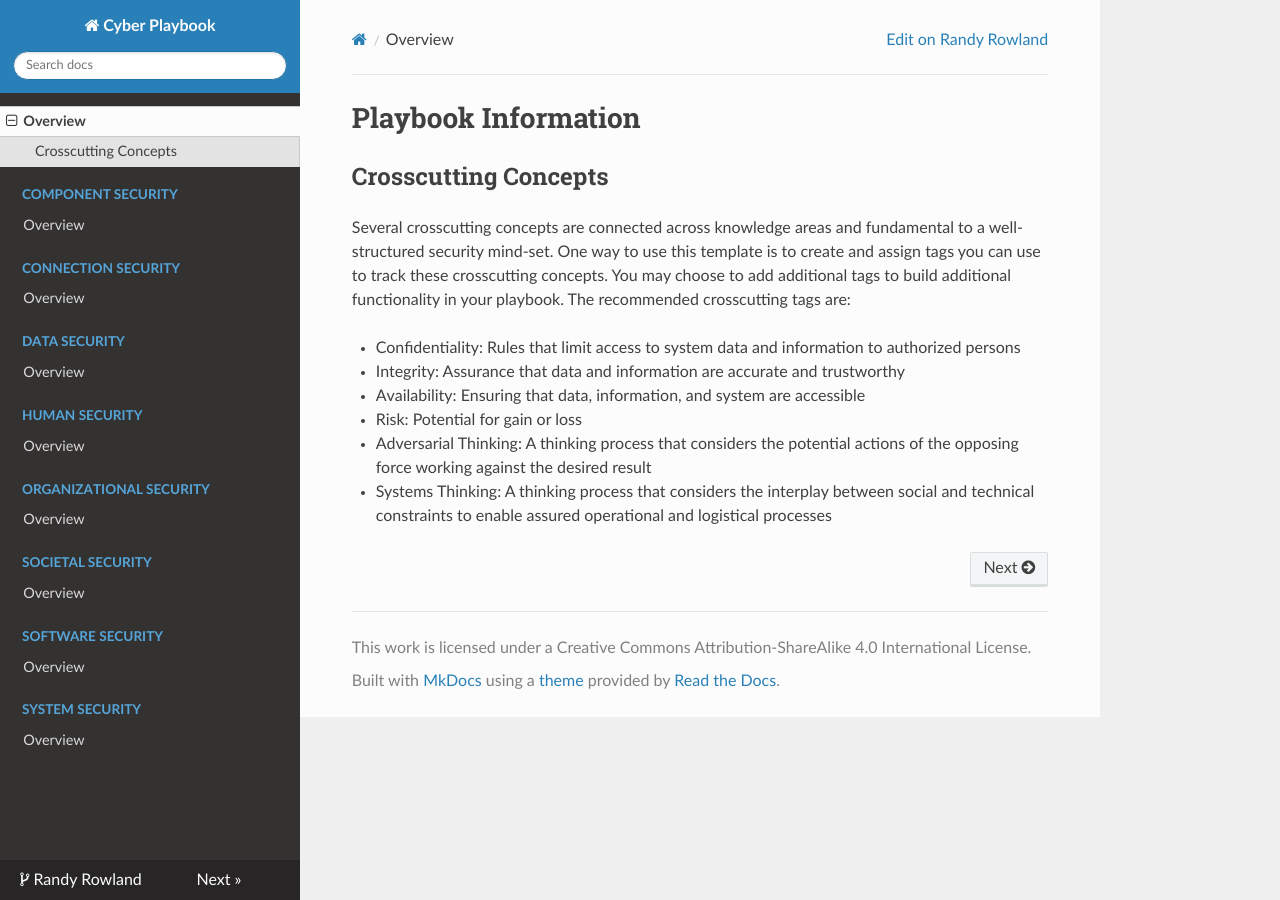
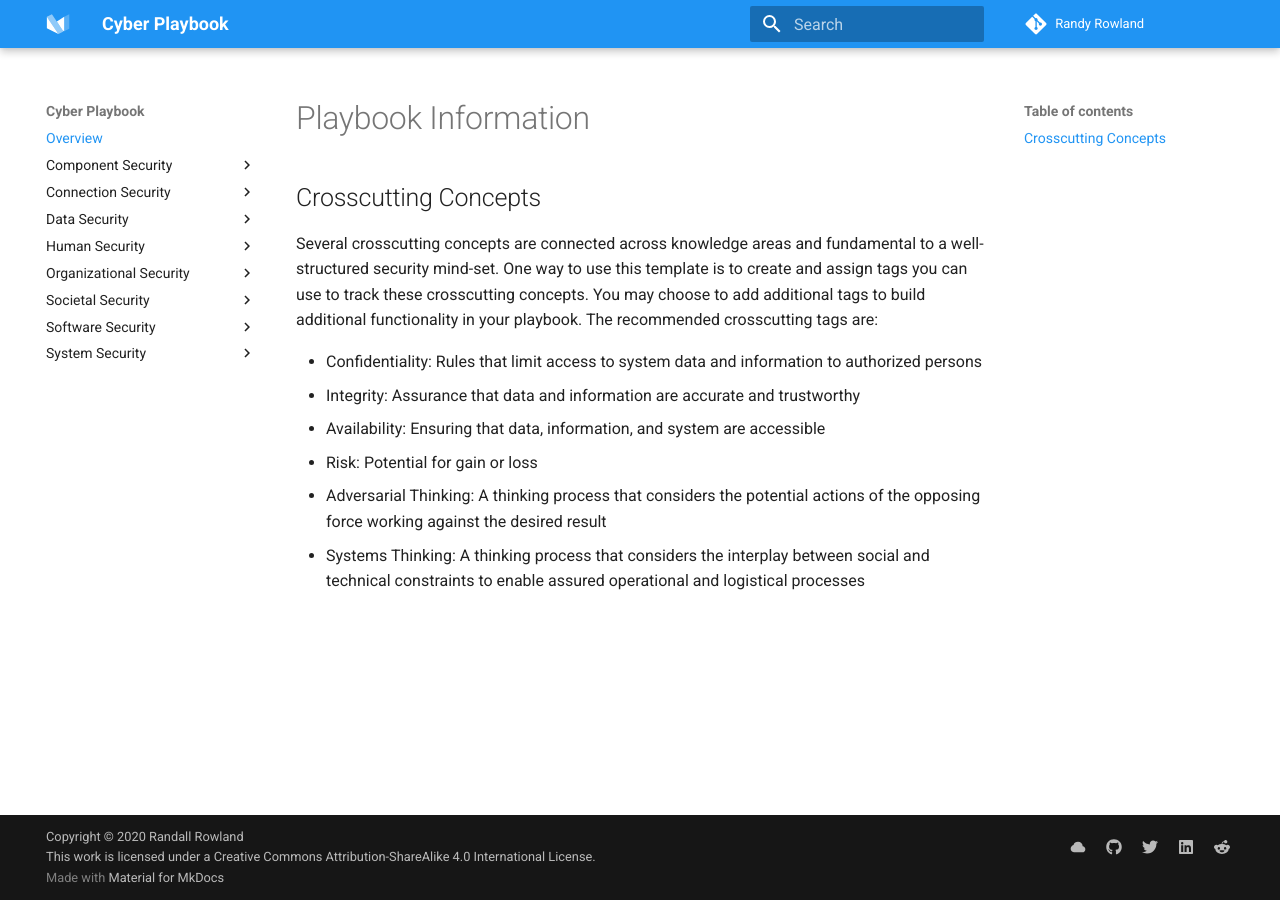
Before and after one commit to rowland007/Cyber-Playbook, an MkDocs documentation site: the page built from docs/index.md, in a window 1280 px wide. Built offline with MkDocs 1.6.1 and Material for MkDocs 9.7.7, drawn with Linux system fonts in a browser that asks for light colours; nearby versions of some CDN libraries.

Commit message:
Update theme to material design
Add material custom emoji index


Add material custom emoji generator


Update theme logo and font


Add social links


Add personal website link

```diff
--- a/mkdocs.yml
+++ b/mkdocs.yml
@@ -6,10 +6,10 @@ site_url: 'https://rowland007.github.io/Cyber-Playbook/'
 
 # Repository
 repo_name: 'Randy Rowland'
-repo_url: 'https://github.com/rowland007'
+repo_url: 'https://github.com/rowland007/'
 
 # Copyright
-copyright: 'This work is licensed under a Creative Commons Attribution-ShareAlike 4.0 International License.'
+copyright: 'Copyright &copy; 2020 Randall Rowland<br>This work is licensed under a Creative Commons Attribution-ShareAlike 4.0 International License.'
 
 # Navigation Menu
 nav:
@@ -33,19 +33,29 @@ nav:
 
 # Configuration
 theme:
-    name: 'readthedocs'
+  name: material
+  palette:
+    primary: blue
+    accent: amber
+  font:
+    text: Roboto
+    code: Roboto Mono
+  icon:
+    logo: logo
 
 # Customization
 extra:
-    social:
-        - type: 'github'
-          link: 'https://github.com/rowland007'
-        - type: 'twitter'
-          link: 'https://twitter.com/randarxj7'
-        - type: 'linkedin'
-          link: 'https://www.linkedin.com/in/randall-rowland-332a5039'
-        - type: 'reddit-alien'
-          link: 'https://www.reddit.com/user/rowland007'
+  social:
+    - icon: material/cloud
+      link: https://randyrowland.me
+    - icon: fontawesome/brands/github
+      link: https://github.com/rowland007
+    - icon: fontawesome/brands/twitter
+      link: https://twitter.com/randarxj7
+    - icon: fontawesome/brands/linkedin
+      link: https://www.linkedin.com/in/randall-rowland-jr
+    - icon: fontawesome/brands/reddit-alien
+      link: https://www.reddit.com/user/rowland007
 
 # Extensions
 markdown_extensions:
@@ -53,5 +63,7 @@ markdown_extensions:
   - codehilite:
       guess_lang: false
   - pymdownx.superfences
+  - pymdownx.tasklist
   - pymdownx.emoji:
-      emoji_generator: !!python/name:pymdownx.emoji.to_svg
+      emoji_index: !!python/name:materialx.emoji.twemoji
+      emoji_generator: !!python/name:materialx.emoji.to_svg
```
